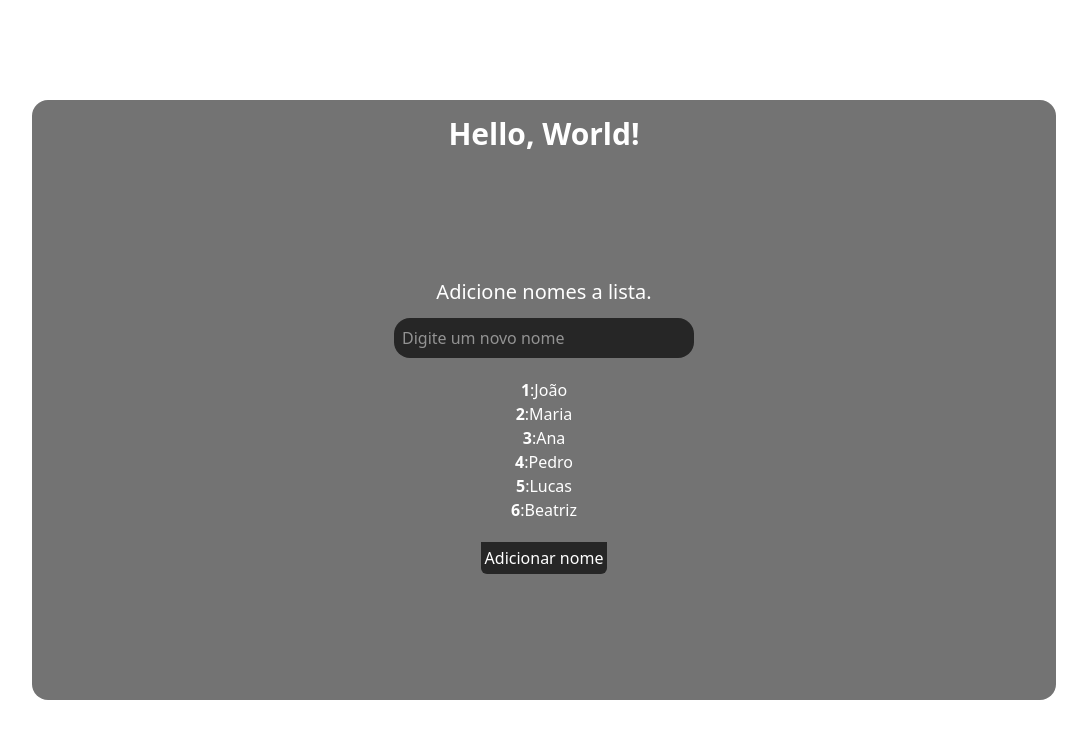
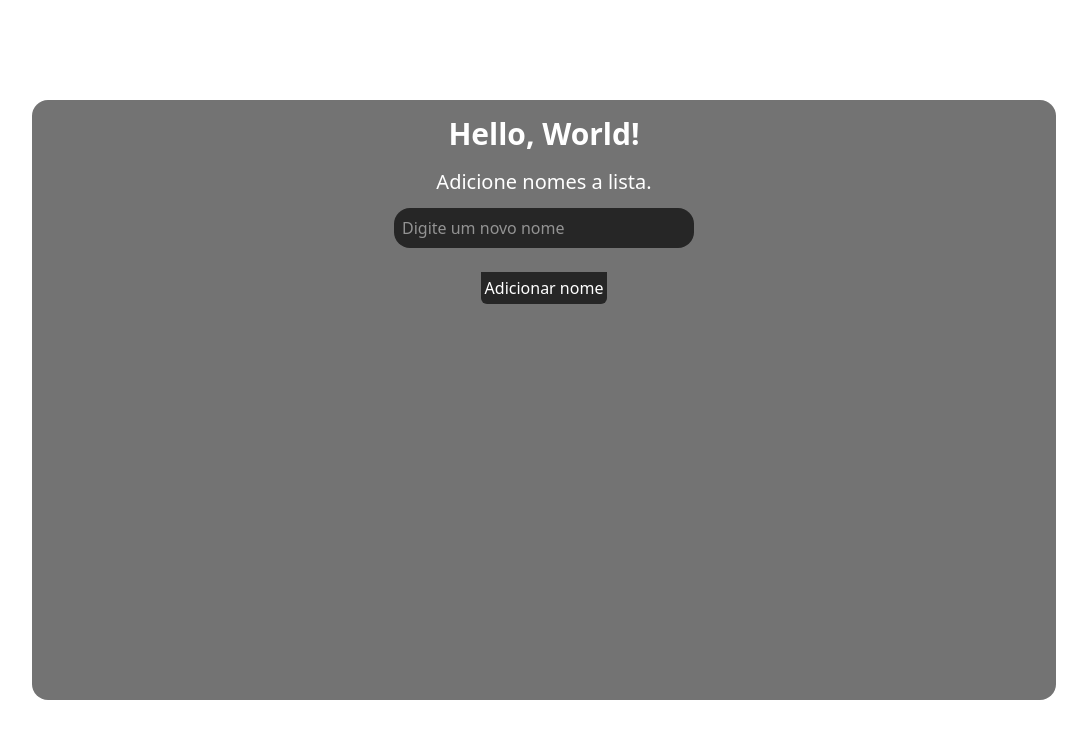
Before and after one commit to snyted/learning-react, a React (Vite) app: page / in a window 1280 px wide. Shown: the top 738 px of the page, without its empty margins (96-1183 px from the left). Built offline with nearby package versions, Linux system fonts and the light colour scheme.

Commit message:
feat: isDuplicateMessage (for <p> element). functions(isDuplicate, removeName).

```diff
--- a/package.json
+++ b/package.json
@@ -12,7 +12,8 @@
   "dependencies": {
     "@tailwindcss/vite": "^4.1.13",
     "react": "^19.1.1",
-    "react-dom": "^19.1.1"
+    "react-dom": "^19.1.1",
+    "react-icons": "^5.5.0"
   },
   "devDependencies": {
     "@eslint/js": "^9.33.0",
--- a/src/components/NameList.tsx
+++ b/src/components/NameList.tsx
@@ -1,17 +1,12 @@
 import { useRef, useState } from "react";
+import { FiTrash } from "react-icons/fi";
 
 const NameList = () => {
-  const [names, setName] = useState<string[]>([
-    "João",
-    "Maria",
-    "Ana",
-    "Pedro",
-    "Lucas",
-    "Beatriz",
-  ]);
+  const [names, setName] = useState<string[]>([]);
+  const [isDuplicateMessage, setIsDuplicateMessage] = useState<boolean>(false);
+  const [inputName, setInputName] = useState<string>("");
+  const inputRef = useRef<HTMLInputElement>(null);
 
-  const [inputName, setInputName] = useState<string>("");
-  const inputRef = useRef<HTMLInputElement>(null)
   function formatName(name: string): string {
     return name
       .trim()
@@ -21,18 +16,31 @@ const NameList = () => {
   }
 
   function addName(): void {
-    if (
-      !names.map((n) => formatName(n)).includes(formatName(inputName)) &&
-      inputName.trim() !== ""
-    ) {
-      setName([...names, inputName]);
-      setInputName("");
-      inputRef.current?.focus()
-    }
+    if (inputName.trim() === "") return;
+
+    setName((prevNames) => {
+      if (isDuplicate(prevNames, inputName)) {
+        setIsDuplicateMessage(true);
+        return prevNames;
+      }
+      setIsDuplicateMessage(false);
+      return [...prevNames, inputName];
+    });
+
+    setInputName("");
+    inputRef.current?.focus();
+  }
+
+  function isDuplicate(list: string[], name: string): boolean {
+    return list.map(formatName).includes(formatName(name));
+  }
+
+  function removeName(index: number): void {
+    setName((prev) => prev.filter((_, i) => i !== index));
   }
 
   return (
-    <div className="w-full h-full flex flex-col items-center gap-3 justify-center text-center">
+    <div className="w-full h-full flex flex-col items-center gap-3 text-center">
       <h1 className="text-xl">Adicione nomes a lista.</h1>
       <input
         className="w-full max-w-[300px] p-2 h-10 rounded-2xl bg-neutral-800 text-white block"
@@ -40,7 +48,7 @@ const NameList = () => {
         placeholder="Digite um novo nome"
         value={inputName}
         ref={inputRef}
-        maxLength={5}
+        maxLength={10}
         onChange={(e: React.ChangeEvent<HTMLInputElement>) => {
           setInputName(e.target.value);
         }}
@@ -48,17 +56,25 @@ const NameList = () => {
           e.key == "Enter" && addName()
         }
       />
-      <ul
-        className="max-h-1/3 p-2 overflow-auto [&::-webkit-scrollbar]:w-2
-  [&::-webkit-scrollbar-track]:rounded-full
-  [&::-webkit-scrollbar-thumb]:bg-gray-300
-  dark:[&::-webkit-scrollbar-track]:bg-black
-  dark:[&::-webkit-scrollbar-thumb]:bg-white"
+      <p
+        className={` text-red-600 transition-all ${
+          isDuplicateMessage ? "block" : "hidden"
+        }`}
       >
+        Esse nome já está na lista.
+      </p>
+      <ul className="flex flex-col">
         {names.map((name, i) => {
           return (
-            <li key={i}>
+            <li key={i} className="flex w-[150px] text-center">
               <span className="font-bold">{i + 1}</span>:{name}
+              <button
+                key={i}
+                onClick={() => removeName(i)}
+                className="ml-auto self-end hover:text-red-600 transition-all duration-300"
+              >
+                <FiTrash />
+              </button>
             </li>
           );
         })}
```
Also changed, not shown: 1 other file (tests, documents, lock files or other folders).
